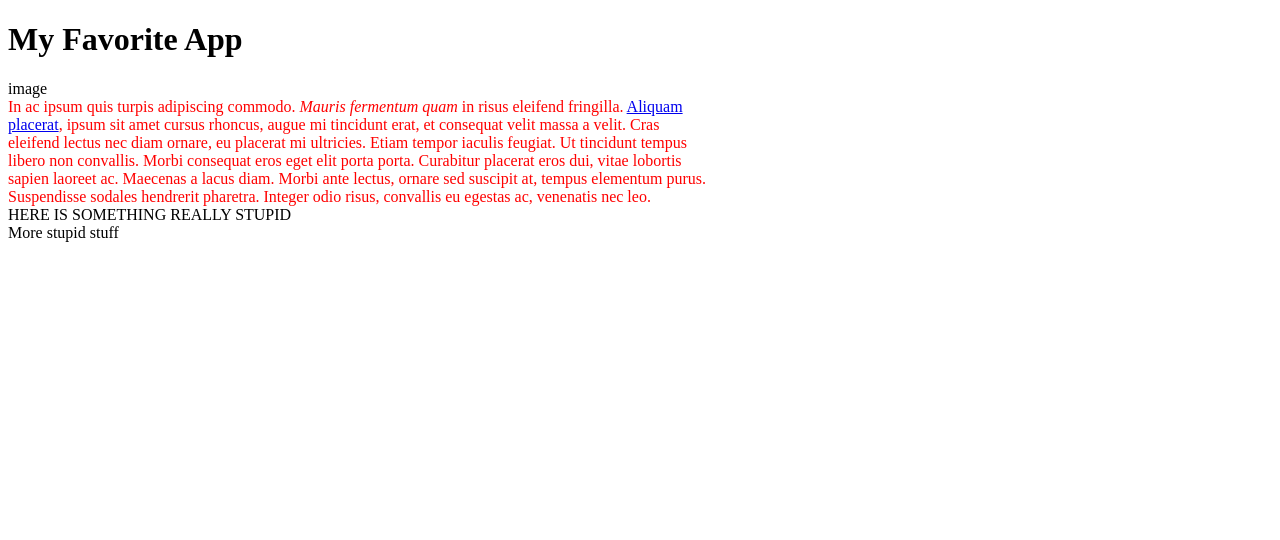
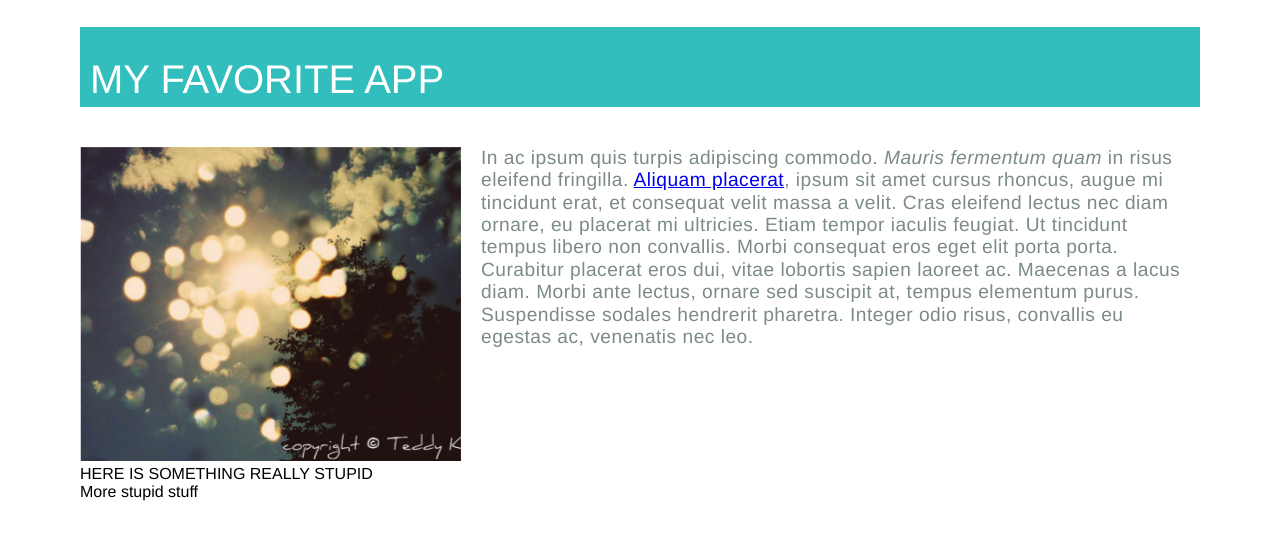
Before and after one commit to rp-1/first, a plain HTML site: page index.html in a window 1280 px wide. Drawn offline with Linux system fonts and the light colour scheme.

Commit message:
first draft matching comp

```diff
--- a/index.html
+++ b/index.html
@@ -9,7 +9,7 @@
 
 <h1 class="title">My Favorite App</h1>
 <div class="app">
-    <div class="image">image</div>
+    <div class="image"><img src="images/download.png" alt="Image of app"></div>
     <div class="description">
         In ac ipsum quis turpis adipiscing commodo. <em>Mauris fermentum quam</em> in risus eleifend fringilla. <a href="#">Aliquam placerat</a>, ipsum sit amet cursus rhoncus, augue mi tincidunt erat, et consequat velit massa a velit. Cras eleifend lectus nec diam ornare, eu placerat mi ultricies. Etiam tempor iaculis feugiat. Ut tincidunt tempus libero non convallis. Morbi consequat eros eget elit porta porta. Curabitur placerat eros dui, vitae lobortis sapien laoreet ac. Maecenas a lacus diam. Morbi ante lectus, ornare sed suscipit at, tempus elementum purus. Suspendisse sodales hendrerit pharetra. Integer odio risus, convallis eu egestas ac, venenatis nec leo.
 
--- a/style.css
+++ b/style.css
@@ -5,11 +5,41 @@
     box-sizing:border-box;
 }
 
+body {
+    font-family: helvetica;
+    margin:0 auto;
+    width:1120px;
+}
+
+.title {
+    background-color:#33BEBE;
+    padding: 30px 0px 5px 10px;
+    color:white;
+    font-weight:lighter;
+    margin-bottom:40px;
+}
+
+h1.title {
+    font-size:2.5rem;
+    font-weight:200;
+    text-transform:uppercase;
+}
+
+.app {
+    display:-webkit-flex;
+    display:flex;
+}
+
 .description {
-    max-width:705px;
-    color:red;
+   color: #7c8b88;
+    font-weight: 300;
+    line-height: 1.4rem;
+    max-width: 705px;
+    font-size: 1.2rem;
+    letter-spacing: .03rem;
 }
 
 .image {
     max-width:460px;
+    margin-right:20px;
 }
```
Also changed, not shown: images/download.png (added).
